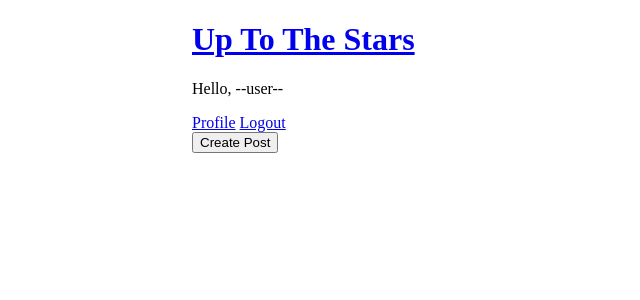
After one commit to murenkot/Star-Dreamers, a Django app: template stars_app/templates/base.html in a window 1280 px wide. The commit adds this page. Shown: the top 300 px of the page, without its empty margins (0-640 px from the left). Run offline with Django 3.2, Linux system fonts and the light colour scheme; the template is opened without the code that fills it, so the values that code supplies are empty.

Commit message:
Base.html added

```diff
--- /dev/null
+++ b/stars_app/templates/base.html
@@ -0,0 +1,33 @@
+{% load staticfiles %}
+
+<!DOCTYPE html>
+<html lang="en">
+<head>
+  <meta charset="UTF-8">
+  <meta name="viewport" content="width=device-width, initial-scale=1.0">
+  <meta http-equiv="X-UA-Compatible" content="ie=edge">
+
+  <link rel="stylesheet" href="{% static  'css/main.css' %}">
+
+  <title>Up To The Stars</title>
+</head>
+<body>
+    <h1>
+        <a href="{% url 'main_page' %}">Up To The Stars</a>
+    </h1>
+  <nav>
+    <section>
+        <p>Hello, --user--</p>
+        <a href="#">Profile</a>
+        <a href="#">Logout</a>
+    </section>
+    <section>
+        <button type="button">Create Post</button>
+    </section>
+  </nav>
+
+{% block content %}
+{% endblock %}
+
+</body>
+</html>
```
Also changed, not shown: stars_app/templates/main_page.html (+3 -15 lines), stars_app/views.py (+0 -8 lines).
